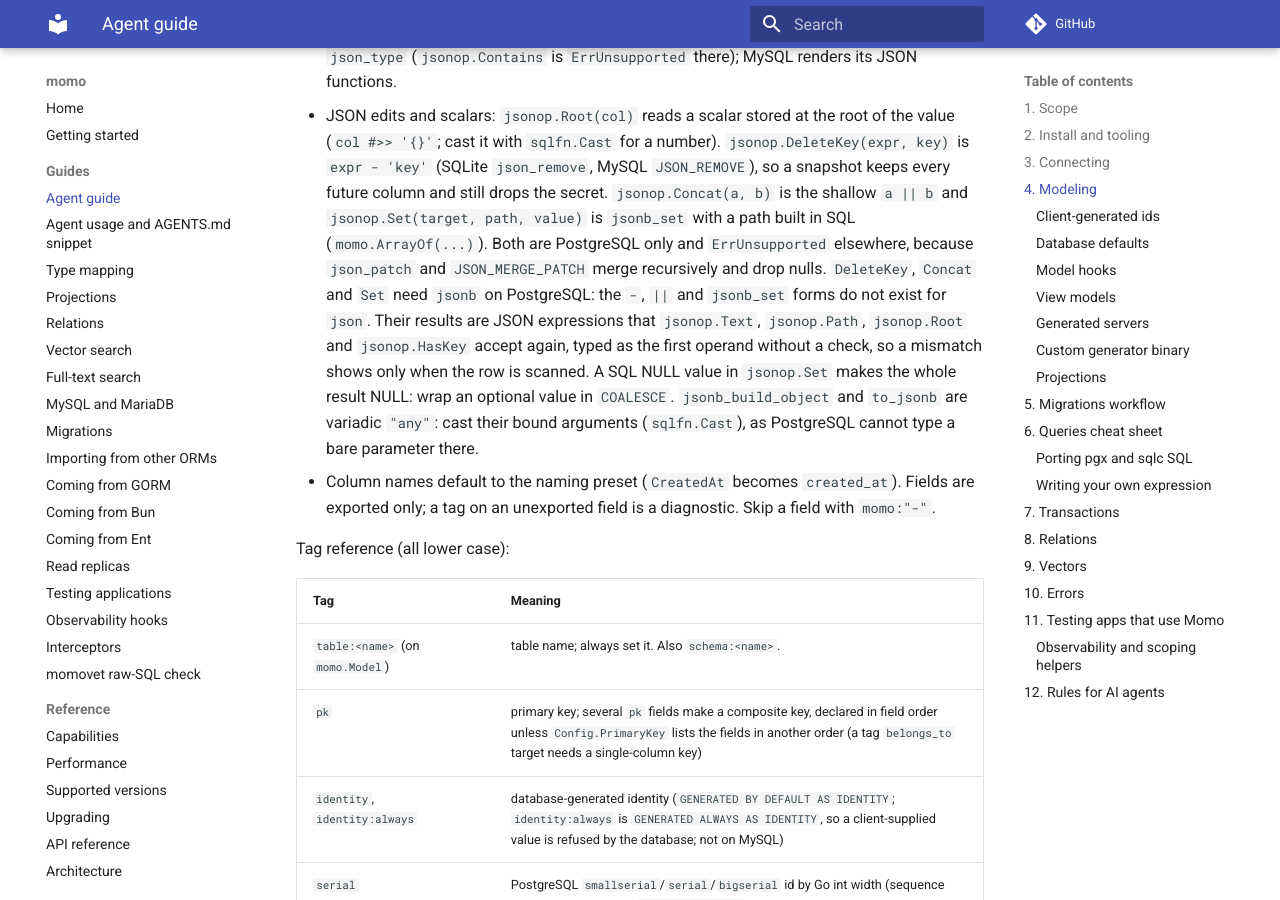
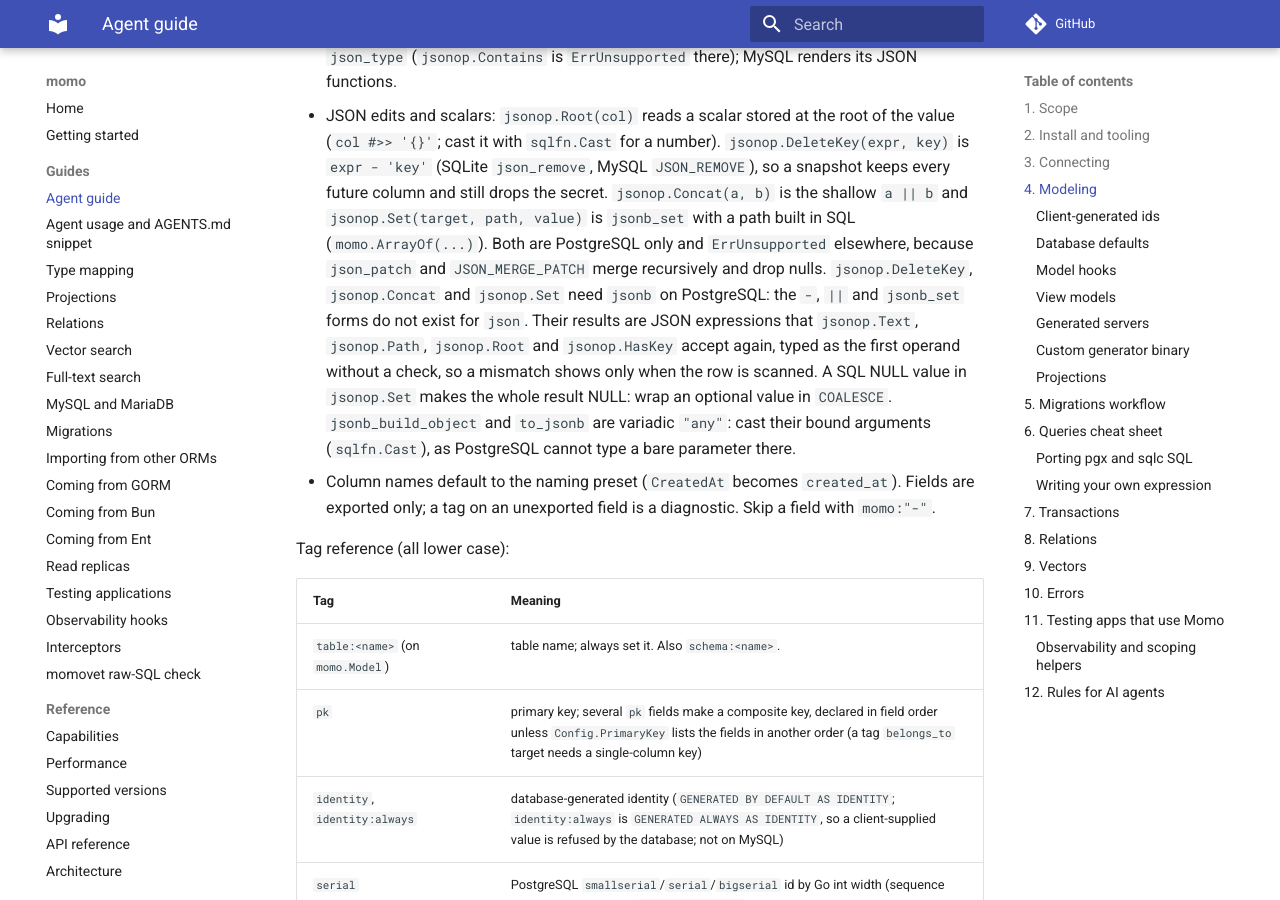
Before and after one commit to azrtydxb/momo, an MkDocs documentation site: the page built from docs/ai-guide.md, in a window 1280 px wide and 900 px high, scrolled down 5783 px. Built offline with MkDocs 1.6.1 and Material for MkDocs 9.7.7, drawn with Linux system fonts in a browser that asks for light colours; comment, search, counter and statistics services are not loaded; the version menu is left out.

Commit message:
docs(ai-guide): qualify the jsonop names in the JSON edits bullet (#96)

```diff
--- a/docs/ai-guide.md
+++ b/docs/ai-guide.md
@@ -283,7 +283,7 @@ Nullability and column rules:
   `jsonop.Set(target, path, value)` is `jsonb_set` with a path built in SQL
   (`momo.ArrayOf(...)`). Both are PostgreSQL only and `ErrUnsupported`
   elsewhere, because `json_patch` and `JSON_MERGE_PATCH` merge recursively and
-  drop nulls. `DeleteKey`, `Concat` and `Set` need `jsonb` on PostgreSQL: the
+  drop nulls. `jsonop.DeleteKey`, `jsonop.Concat` and `jsonop.Set` need `jsonb` on PostgreSQL: the
   `-`, `||` and `jsonb_set` forms do not exist for `json`. Their results are
   JSON expressions that `jsonop.Text`, `jsonop.Path`, `jsonop.Root` and
   `jsonop.HasKey` accept again, typed as the first operand without a check, so
```
